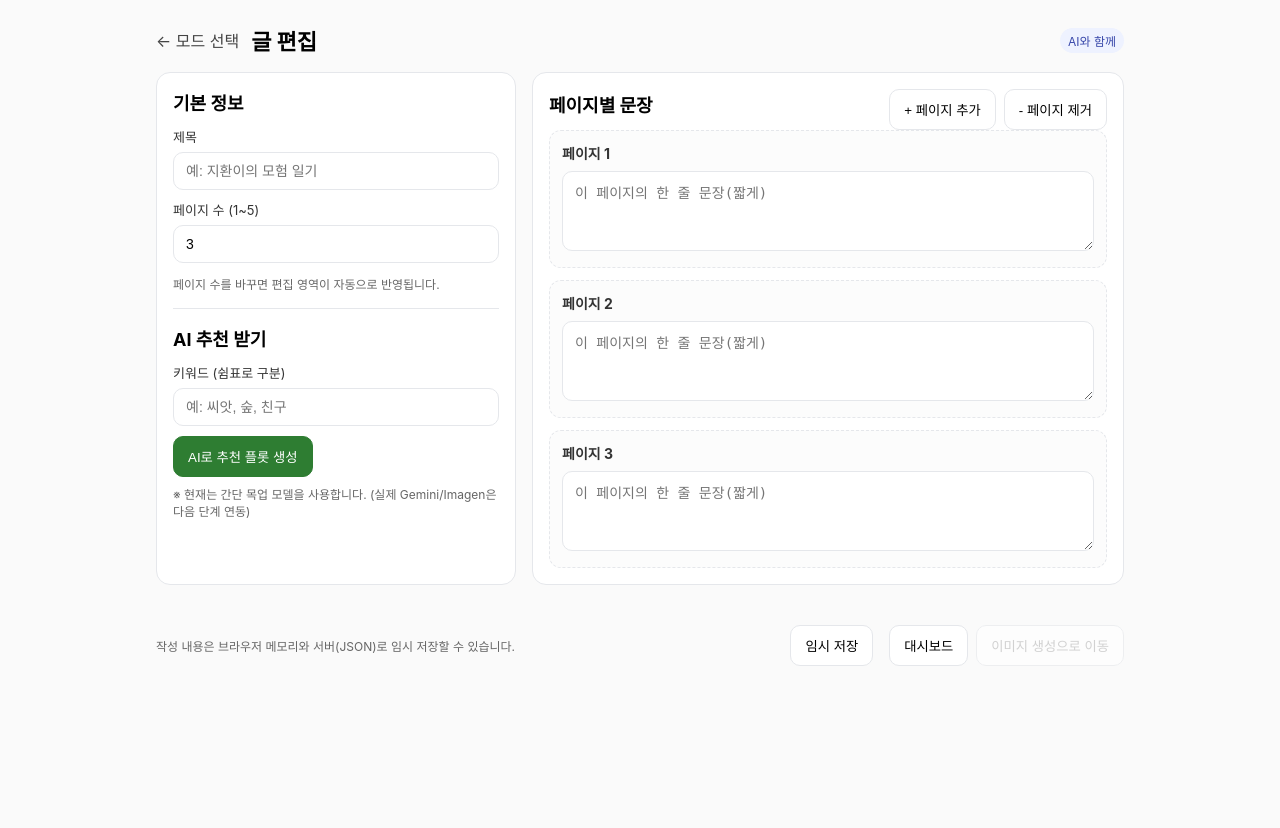
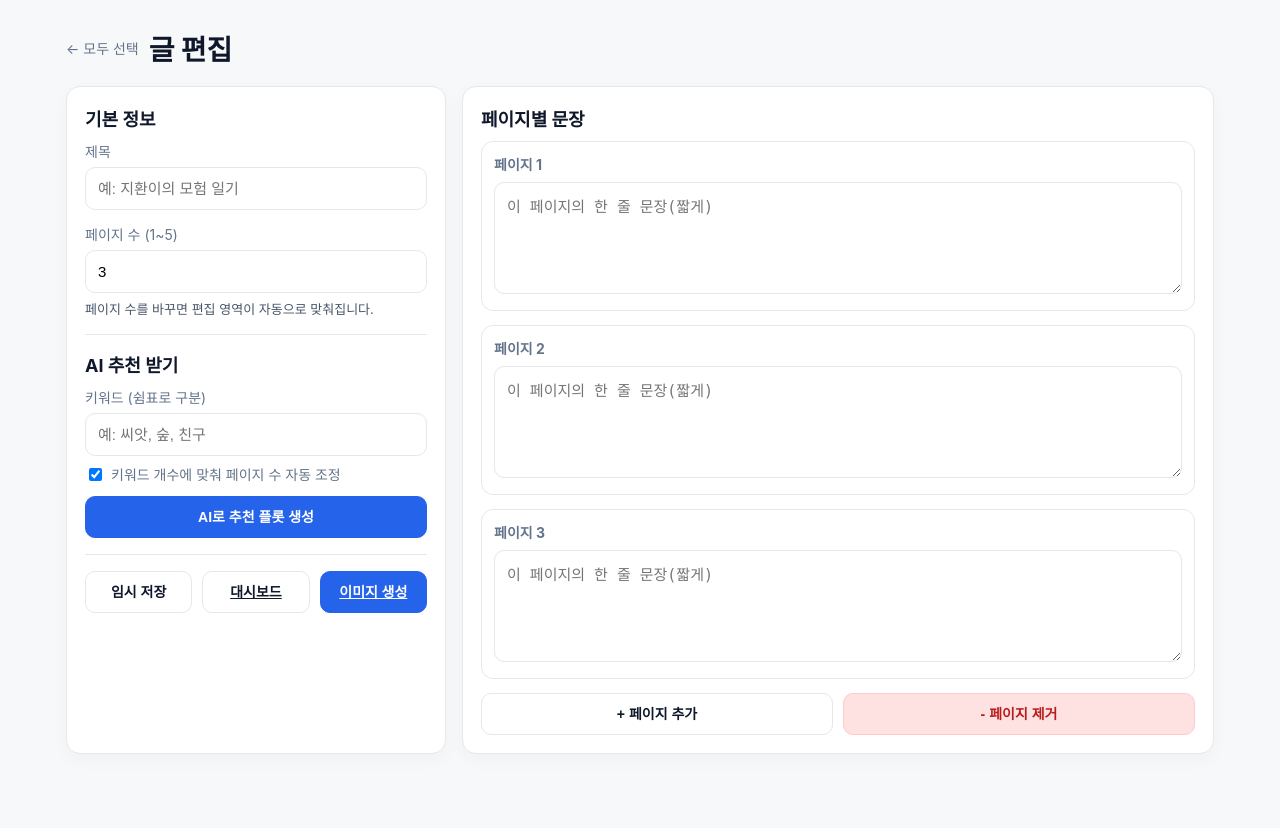
Before and after one commit to bum3144/storybook-ai, a Flask app: page /editor in a window 1280 px wide. Before the commit the page ends 666 px from the top, so only its background shows below. Run offline with Flask 3, Linux system fonts and the light colour scheme.

Commit message:
UI: editor 페이지 정리(버튼 한줄 표시 고정, 키워드 입력창폭, 카운트)

```diff
--- a/storybook/routes/ui.py
+++ b/storybook/routes/ui.py
@@ -1,12 +1,11 @@
 # storybook/routes/ui.py
 from __future__ import annotations
-from flask import Blueprint, render_template, request, redirect, url_for
+from flask import Blueprint, render_template, request
 
 ui_bp = Blueprint("ui", __name__)
 
 @ui_bp.get("/")
 def home():
-    # 루트 → 안내 문구 + 대시보드 이동 링크
     return (
         "AI 그림동화 생성기 서버가 실행 중입니다.<br>"
         "👉 <a href='/dashboard'>/dashboard</a> 로 이동하세요."
@@ -14,33 +13,39 @@ def home():
 
 @ui_bp.get("/dashboard")
 def dashboard():
-    # 저장본 목록은 다음 단계에서 서버 리스트로 교체 가능(지금은 간단히 템플릿 렌더)
-    return render_template("dashboard.html")
+    # 간단 목록 (지금은 기본값 빈 리스트 전달: 템플릿 루프 안전)
+    return render_template("dashboard.html", stories=[])
 
 @ui_bp.get("/new")
 def new():
-    # 모드선택(직접쓰기 / AI와 함께) 화면
     return render_template("new.html")
 
 @ui_bp.get("/editor")
 def editor():
     """
     글 편집 화면.
-    ?mode=manual  → 직접 쓰기
-    ?mode=ai      → AI 추천 모드
+    쿼리:
+      - mode: manual | ai (기본 manual)
+      - title: (선택) 기존 제목 프리필
+      - prefill: (선택) JSON 배열 문자열, 페이지별 문장 프리필
     """
     mode = request.args.get("mode", "manual")
     if mode not in ("manual", "ai"):
         mode = "manual"
-    return render_template("editor.html", mode=mode)
+
+    title = (request.args.get("title") or "").strip()
+    prefill = (request.args.get("prefill") or "").strip()
+
+    return render_template("editor.html", mode=mode, title=title, prefill=prefill)
 
 @ui_bp.get("/images")
 def images():
     """
     이미지 생성/미리보기 화면.
-    - editor.html에서 쿼리스트링으로 전달받은 title, pages(JSON 문자열)를 그대로 넘겨
-      템플릿에서 JS로 /api/story(withImages=true) 호출 → 썸네일 갤러리 표시
+    쿼리:
+      - title: 문자열
+      - pages: JSON 배열 문자열 (페이지별 문장)
     """
-    title = request.args.get("title", "").strip()
-    pages_json = request.args.get("pages", "").strip()
+    title = (request.args.get("title") or "").strip()
+    pages_json = (request.args.get("pages") or "").strip()
     return render_template("images.html", title=title, pages_json=pages_json)
--- a/storybook/templates/editor.html
+++ b/storybook/templates/editor.html
@@ -2,243 +2,269 @@
 <html lang="ko">
 <head>
   <meta charset="UTF-8" />
-  <title>글 편집 - AI 그림동화</title>
+  <title>글 편집</title>
   <meta name="viewport" content="width=device-width, initial-scale=1" />
   <style>
-    :root { --bg:#fafafa; --card:#ffffff; --muted:#666; --border:#e5e7eb; --accent:#2e7d32; }
+    :root {
+      --bg: #f7f8fa;
+      --panel: #ffffff;
+      --text: #0f172a;
+      --subtext: #475569;
+      --line: #e5e7eb;
+      --brand: #2563eb;
+      --brand-weak: #dbeafe;
+      --danger: #ef4444;
+      --muted: #64748b;
+      --radius: 14px;
+    }
+
     * { box-sizing: border-box; }
-    body { font-family: -apple-system, BlinkMacSystemFont, "Segoe UI", Arial, "Apple SD Gothic Neo", "Noto Sans KR", sans-serif; background: var(--bg); margin: 0; }
-    header { max-width: 1000px; margin: 24px auto 0; padding: 0 16px; display:flex; align-items:center; gap:12px; }
-    header a { color:#444; text-decoration:none; }
-    header h1 { margin:0; font-size:22px; }
-    .badge { font-size:12px; padding:4px 8px; border-radius:999px; background:#eef2ff; color:#3949ab; margin-left:auto; }
-    main { max-width: 1000px; margin: 16px auto 40px; padding: 0 16px; display:grid; grid-template-columns: 360px 1fr; gap:16px; }
-    .card { background:var(--card); border:1px solid var(--border); border-radius:14px; padding:16px; }
-    .card h2 { margin:0 0 12px; font-size:18px; }
-    label { display:block; font-size:13px; color:#333; margin: 10px 0 6px; }
+    html, body { height: 100%; margin: 0; font-family: -apple-system, BlinkMacSystemFont, "Segoe UI", Pretendard, "Noto Sans KR", sans-serif; background: var(--bg); color: var(--text); }
+
+    .wrap { max-width: 1180px; margin: 28px auto; padding: 0 16px; }
+    .header { display: flex; align-items: center; gap: 10px; margin-bottom: 18px; }
+    .back { color: var(--muted); text-decoration: none; font-size: 14px; }
+    .title { margin: 0; font-size: 28px; font-weight: 800; }
+
+    .grid { display: grid; gap: 16px; grid-template-columns: 380px 1fr; }
+
+    .panel {
+      background: var(--panel); border: 1px solid var(--line);
+      border-radius: var(--radius); padding: 18px;
+      box-shadow: 0 6px 18px rgba(15, 23, 42, 0.03);
+    }
+
+    .sec-title { margin: 0 0 10px; font-size: 18px; font-weight: 700; }
+    .hint { margin: 6px 0 0; color: var(--subtext); font-size: 13px; }
+    .row { margin-bottom: 14px; }
+    label { display: block; font-size: 14px; color: var(--muted); margin-bottom: 6px; }
+
     input[type="text"], input[type="number"], textarea {
-      width: 100%; padding: 10px 12px; border:1px solid var(--border); border-radius:10px; font-size:14px; background:#fff;
+      width: 100%; padding: 12px; font-size: 15px;
+      border: 1px solid var(--line); border-radius: 10px; outline: none; background: #fff;
     }
-    textarea { min-height: 80px; resize: vertical; }
-    .row { display:flex; gap:8px; align-items:center; }
-    .muted { color: var(--muted); font-size: 12px; }
-    .btn { display:inline-flex; align-items:center; gap:8px; padding:10px 14px; border-radius:10px; border:1px solid var(--border); cursor:pointer; background:#fff; }
-    .btn.primary { background: var(--accent); color:#fff; border-color: var(--accent); }
-    .btn.ghost { background:#fff; }
-    .btn:disabled { opacity:.6; cursor:not-allowed; }
-    .list { display:flex; flex-direction:column; gap:12px; }
-    .page-item { border:1px dashed var(--border); border-radius:12px; padding:12px; background:#fcfcfc; }
-    .page-item header { display:flex; justify-content:space-between; align-items:center; padding:0; margin:0 0 8px; }
-    .page-item header h3 { margin:0; font-size:14px; color:#333; }
-    .page-actions { display:flex; gap:6px; }
-    footer { max-width: 1000px; margin: 0 auto 48px; padding: 0 16px; display:flex; justify-content:space-between; align-items:center; }
-    .hint { font-size:12px; color:var(--muted); }
-    .grow { flex:1; }
+    input:focus, textarea:focus { border-color: var(--brand); box-shadow: 0 0 0 4px var(--brand-weak); }
+
+    textarea { min-height: 112px; resize: vertical; }
+
+    .page { border: 1px solid var(--line); border-radius: 12px; padding: 12px; margin-bottom: 14px; background: #fff; }
+    .page h4 { margin: 0 0 8px; font-size: 14px; color: var(--muted); }
+
+    /* 버튼 공통 */
+    .btn {
+      display: inline-flex; align-items: center; justify-content: center;
+      padding: 10px 12px; height: 42px;
+      border-radius: 10px; border: 1px solid var(--line);
+      background: #fff; color: var(--text);
+      font-size: 14px; font-weight: 600; cursor: pointer;
+      white-space: nowrap; line-height: 1; min-width: 0; /* 줄바꿈 방지 + 폭 강제 */
+    }
+    .btn:hover { background: #f9fafb; }
+    .btn-primary { background: var(--brand); color: #fff; border-color: var(--brand); }
+    .btn-primary:hover { filter: brightness(0.95); }
+    .btn-danger { background: #fee2e2; color: #b91c1c; border-color: #fecaca; }
+
+    /* 버튼 묶음 컨테이너 */
+    .actions { display: flex; gap: 10px; align-items: center; }
+    .actions.nowrap { flex-wrap: nowrap; } /* 한 줄 고정 */
+    .actions .btn { flex: 1 1 0; }          /* 3등분 균등 분할 */
+
+    hr { border: none; border-top: 1px solid var(--line); margin: 16px 0; }
   </style>
 </head>
 <body>
-  <header>
-    <a href="/new">← 모드 선택</a>
-    <h1>글 편집</h1>
-    <span class="badge" id="modeBadge">mode</span>
-  </header>
+  <div class="wrap">
+    <div class="header">
+      <a class="back" href="/dashboard">← 모두 선택</a>
+      <h1 class="title">글 편집</h1>
+    </div>
 
-  <main>
-    <!-- 좌: 메타/AI 추천 패널 -->
-    <section class="card">
-      <h2>기본 정보</h2>
-      <label>제목</label>
-      <input type="text" id="title" placeholder="예: 지환이의 모험 일기" />
+    <div class="grid">
+      <!-- 왼쪽: 폼 -->
+      <section class="panel">
+        <h3 class="sec-title">기본 정보</h3>
 
-      <label>페이지 수 (1~5)</label>
-      <input type="number" id="pageCount" min="1" max="5" value="3" />
+        <div class="row">
+          <label for="title">제목</label>
+          <input id="title" type="text" placeholder="예: 지환이의 모험 일기" />
+        </div>
 
-      <p class="muted">페이지 수를 바꾸면 편집 영역이 자동으로 반영됩니다.</p>
+        <div class="row">
+          <label for="pageCount">페이지 수 (1~5)</label>
+          <input id="pageCount" type="number" min="1" max="5" value="3" />
+          <p class="hint">페이지 수를 바꾸면 편집 영역이 자동으로 맞춰집니다.</p>
+        </div>
 
-      <hr style="margin:16px 0; border:none; border-top:1px solid var(--border);" />
+        <hr />
 
-      <div id="aiPanel">
-        <h2>AI 추천 받기</h2>
-        <label>키워드 (쉼표로 구분)</label>
-        <input type="text" id="keywords" placeholder="예: 씨앗, 숲, 친구" />
-        <div class="row" style="margin-top:10px;">
-          <button class="btn primary" id="btnGen">AI로 추천 플롯 생성</button>
-          <span class="muted" id="genStatus"></span>
+        <h3 class="sec-title">AI 추천 받기</h3>
+        <div class="row">
+          <label for="keywords">키워드 (쉼표로 구분)</label>
+          <input id="keywords" type="text" placeholder="예: 씨앗, 숲, 친구" />
+          <div style="margin-top:8px; display:flex; align-items:center; gap:6px;">
+            <input id="autoAdjust" type="checkbox" checked />
+            <label for="autoAdjust" style="margin:0;">키워드 개수에 맞춰 페이지 수 자동 조정</label>
           </div>
-        <p class="muted" style="margin-top:8px;">※ 현재는 간단 목업 모델을 사용합니다. (실제 Gemini/Imagen은 다음 단계 연동)</p>
+          <button id="btnSuggest" class="btn btn-primary" style="margin-top:12px; width:100%;">AI로 추천 플롯 생성</button>
+        </div>
+
+        <hr />
+        <!-- 여기: 버튼 3개 한 줄 고정 -->
+        <div class="actions nowrap">
+          <button id="btnTemp" class="btn">임시 저장</button>
+          <a id="btnDash" class="btn" href="/dashboard">대시보드</a>
+          <a id="btnToImages" class="btn btn-primary" href="/images">이미지 생성</a>
         </div>
       </section>
 
-    <!-- 우: 페이지별 에디터 -->
-    <section class="card">
-      <div style="display:flex; align-items:center; justify-content:space-between;">
-        <h2>페이지별 문장</h2>
-        <div class="row">
-          <button class="btn ghost" id="btnAdd">+ 페이지 추가</button>
-          <button class="btn ghost" id="btnRemove">- 페이지 제거</button>
+      <!-- 오른쪽: 페이지별 문장 -->
+      <section class="panel">
+        <h3 class="sec-title">페이지별 문장</h3>
+        <div id="pages"></div>
+        <div class="actions" style="margin-top:8px;">
+          <button id="btnAdd" class="btn">+ 페이지 추가</button>
+          <button id="btnDel" class="btn btn-danger">- 페이지 제거</button>
+        </div>
+      </section>
     </div>
   </div>
 
-      <div id="pages" class="list"></div>
-    </section>
-  </main>
+  <script>
+    // 간단 상태
+    const state = { title: '', pageCount: 3, pages: [], keywords: [] };
 
-  <footer>
-    <div class="hint">작성 내용은 브라우저 메모리와 서버(JSON)로 임시 저장할 수 있습니다.</div>
-    <div class="row">
-      <button class="btn" id="btnSave">임시 저장</button>
-      <span class="grow"></span>
-      <button class="btn" onclick="window.location.href='/dashboard'">대시보드</button>
-      <button class="btn" disabled title="다음 단계에서 구현 예정">이미지 생성으로 이동</button>
-    </div>
-  </footer>
+    // 요소 캐시
+    const elTitle = document.getElementById('title');
+    const elPageCount = document.getElementById('pageCount');
+    const elKeywords = document.getElementById('keywords');
+    const elAutoAdjust = document.getElementById('autoAdjust');
+    const elPages = document.getElementById('pages');
+    const btnSuggest = document.getElementById('btnSuggest');
+    const btnTemp = document.getElementById('btnTemp');
+    const btnAdd = document.getElementById('btnAdd');
+    const btnDel = document.getElementById('btnDel');
 
-  <script>
-    // ---------- 상태 ----------
-    const urlParams = new URLSearchParams(location.search);
-    const mode = (urlParams.get('mode') || 'ai');
-    const modeBadge = document.getElementById('modeBadge');
-    const aiPanel = document.getElementById('aiPanel');
-    const pageCountEl = document.getElementById('pageCount');
-    const pagesEl = document.getElementById('pages');
+    // 로컬 저장 키
+    const LS_KEY = 'storybook:editor';
 
-    modeBadge.textContent = (mode === 'manual') ? '직접 쓰기' : 'AI와 함께';
-    aiPanel.style.display = (mode === 'manual') ? 'none' : 'block';
+    initFromStorage();
+    renderPages();
 
-    // ---------- 유틸 ----------
-    function currentPageCount() {
-      const n = parseInt(pageCountEl.value || '1', 10);
-      return Math.max(1, Math.min(n, 5));
-    }
+    // 입력 핸들러
+    elTitle.addEventListener('input', () => { state.title = elTitle.value; saveLocal(); });
+    elPageCount.addEventListener('input', () => {
+      const n = clamp(parseInt(elPageCount.value || '1'), 1, 5);
+      state.pageCount = n;
+      ensurePageSlots(n);
+      renderPages();
+      saveLocal();
+    });
+    elKeywords.addEventListener('input', handleKeywordsChange);
 
-    function ensureEditors(n) {
-      // 현재 개수와 비교하여 추가/삭제
-      const cur = pagesEl.querySelectorAll('.page-item').length;
-      if (cur < n) {
-        for (let i = cur; i < n; i++) addEditor();
-      } else if (cur > n) {
-        for (let i = cur; i > n; i--) removeEditor();
-      }
-      renumberEditors();
-    }
-
-    function addEditor(text='') {
-      const idx = pagesEl.querySelectorAll('.page-item').length + 1;
-      const wrap = document.createElement('div');
-      wrap.className = 'page-item';
-      wrap.innerHTML = `
-        <header><h3>페이지 ${idx}</h3></header>
-        <textarea placeholder="이 페이지의 한 줄 문장(짧게)">${text}</textarea>
-      `;
-      pagesEl.appendChild(wrap);
-    }
-
-    function removeEditor() {
-      const last = pagesEl.querySelector('.page-item:last-child');
-      if (last) last.remove();
-    }
-
-    function renumberEditors() {
-      [...pagesEl.querySelectorAll('.page-item header h3')].forEach((h, i) => {
-        h.textContent = `페이지 ${i+1}`;
-      });
-    }
-
-    function editorsToLines() {
-      const items = [...pagesEl.querySelectorAll('.page-item textarea')];
-      return items.map((t, i) => `${i+1}. ${t.value.trim()}`.trim());
-    }
-
-    // ---------- 초기화 ----------
-    ensureEditors(currentPageCount());
-
-    // ---------- 이벤트 ----------
-    pageCountEl.addEventListener('change', () => {
-      pageCountEl.value = currentPageCount();
-      ensureEditors(currentPageCount());
+    btnAdd.addEventListener('click', () => {
+      if (state.pageCount >= 5) return;
+      state.pageCount++;
+      elPageCount.value = state.pageCount;
+      ensurePageSlots(state.pageCount);
+      renderPages();
+      saveLocal();
     });
 
-    document.getElementById('btnAdd').addEventListener('click', () => {
-      const n = Math.min(currentPageCount() + 1, 5);
-      pageCountEl.value = n;
-      ensureEditors(n);
+    btnDel.addEventListener('click', () => {
+      if (state.pageCount <= 1) return;
+      state.pageCount--;
+      elPageCount.value = state.pageCount;
+      state.pages = state.pages.slice(0, state.pageCount);
+      renderPages();
+      saveLocal();
     });
 
-    document.getElementById('btnRemove').addEventListener('click', () => {
-      const n = Math.max(currentPageCount() - 1, 1);
-      pageCountEl.value = n;
-      ensureEditors(n);
+    btnTemp.addEventListener('click', () => {
+      saveLocal();
+      alert('임시 저장되었습니다.');
     });
 
-    // AI 추천
-    const btnGen = document.getElementById('btnGen');
-    const genStatus = document.getElementById('genStatus');
-    if (btnGen) {
-      btnGen.addEventListener('click', async () => {
-        try {
-          genStatus.textContent = '생성 중...';
-          const keywords = (document.getElementById('keywords').value || '')
-            .split(',')
-            .map(s => s.trim())
-            .filter(Boolean);
-          const pages = currentPageCount();
-
+    // 목업 API 호출(텍스트 생성)
+    btnSuggest.addEventListener('click', async () => {
       const res = await fetch('/api/story', {
         method: 'POST',
         headers: { 'Content-Type': 'application/json' },
-            body: JSON.stringify({ keywords, pages })
+        body: JSON.stringify({ keywords: state.keywords, pages: state.pageCount })
       });
       const data = await res.json();
+      const lines = Array.isArray(data.pages) ? data.pages : [];
+      for (let i = 0; i < state.pageCount; i++) state.pages[i] = lines[i] || '';
+      renderPages();
+      saveLocal();
+    });
 
-          // 결과 반영
-          document.getElementById('title').value = data.title || '맞춤 동화(초안)';
-          ensureEditors((data.pages || []).length || pages);
-          const textareas = pagesEl.querySelectorAll('.page-item textarea');
-          (data.pages || []).forEach((line, i) => {
-            if (textareas[i]) {
-              // "1. ..." 형식이면 번호 제거 후 문구만 채움
-              const txt = ('' + line).replace(/^\s*\d+\.\s*/, '');
-              textareas[i].value = txt;
+    function handleKeywordsChange() {
+      const raw = (elKeywords.value || '').split(',').map(s => s.trim()).filter(Boolean);
+      state.keywords = raw.slice(0, 5);
+      if (elAutoAdjust.checked) {
+        const n = clamp(state.keywords.length || state.pageCount, 1, 5);
+        state.pageCount = n;
+        elPageCount.value = n;
+        ensurePageSlots(n);
+        autoFillByKeywords();
+      } else {
+        autoFillByKeywords();
       }
-          });
-          genStatus.textContent = '완료!';
-          setTimeout(() => genStatus.textContent = '', 1200);
-        } catch (e) {
-          console.error(e);
-          genStatus.textContent = '오류';
-        }
-      });
+      renderPages();
+      saveLocal();
     }
 
-    // 임시 저장 (JSON 파일로)
-    document.getElementById('btnSave').addEventListener('click', async () => {
-      const title = document.getElementById('title').value.trim() || '맞춤 동화(초안)';
-      const pagesCount = currentPageCount();
+    // 키워드에서 기본 한 줄 채우기 (사용자에게 즉각 피드백)
+    function autoFillByKeywords() {
+      for (let i = 0; i < state.pageCount; i++) {
+        const kw = state.keywords[i] || `장면 ${i + 1}`;
+        state.pages[i] = `${i + 1}. '${kw}'을(를) 주제로 한 장면.`;
+      }
+    }
 
-      // 저장 포맷(추후 이미지 URL 붙일 수 있도록 확장 여지)
-      const lines = editorsToLines(); // "1. ..." 형식으로 저장
-      const payload = {
-        title,
-        pages: lines.map((t, i) => ({ index: i+1, text: t, image_url: "" })),
-        meta: {
-          mode,
-          saved_at: new Date().toISOString(),
-          page_count: pagesCount
+    // 페이지 편집 영역 렌더
+    function renderPages() {
+      elPages.innerHTML = '';
+      for (let i = 0; i < state.pageCount; i++) {
+        const box = document.createElement('div');
+        box.className = 'page';
+        const h = document.createElement('h4');
+        h.textContent = `페이지 ${i + 1}`;
+        const ta = document.createElement('textarea');
+        ta.value = state.pages[i] || '';
+        ta.placeholder = '이 페이지의 한 줄 문장(짧게)';
+        ta.addEventListener('input', () => { state.pages[i] = ta.value; saveLocal(); });
+        box.appendChild(h);
+        box.appendChild(ta);
+        elPages.appendChild(box);
       }
-      };
+    }
 
-      const res = await fetch('/api/story/save', {
-        method: 'POST',
-        headers: { 'Content-Type': 'application/json' },
-        body: JSON.stringify(payload)
-      });
-      const data = await res.json();
-      if (data.saved) {
-        alert('저장 완료!\n' + (data.path || ''));
-      } else {
-        alert('저장 실패');
+    // 페이지 수에 맞게 내부 배열 길이 보정
+    function ensurePageSlots(n) {
+      while (state.pages.length < n) state.pages.push('');
+      if (state.pages.length > n) state.pages = state.pages.slice(0, n);
     }
-    });
+
+    // 로컬 저장/로드
+    function saveLocal() { localStorage.setItem(LS_KEY, JSON.stringify(state)); }
+    function initFromStorage() {
+      const raw = localStorage.getItem(LS_KEY);
+      if (!raw) { ensurePageSlots(3); return; }
+      try {
+        const data = JSON.parse(raw);
+        state.title = data.title || '';
+        state.pageCount = clamp(parseInt(data.pageCount || 3), 1, 5);
+        state.pages = Array.isArray(data.pages) ? data.pages : [];
+        state.keywords = Array.isArray(data.keywords) ? data.keywords : [];
+        elTitle.value = state.title;
+        elPageCount.value = state.pageCount;
+        elKeywords.value = state.keywords.join(', ');
+        ensurePageSlots(state.pageCount);
+      } catch { ensurePageSlots(3); }
+    }
+
+    function clamp(v, min, max) { return Math.max(min, Math.min(max, v)); }
   </script>
 </body>
 </html>
```
Lines whose indentation alone changed are shown as unchanged.
